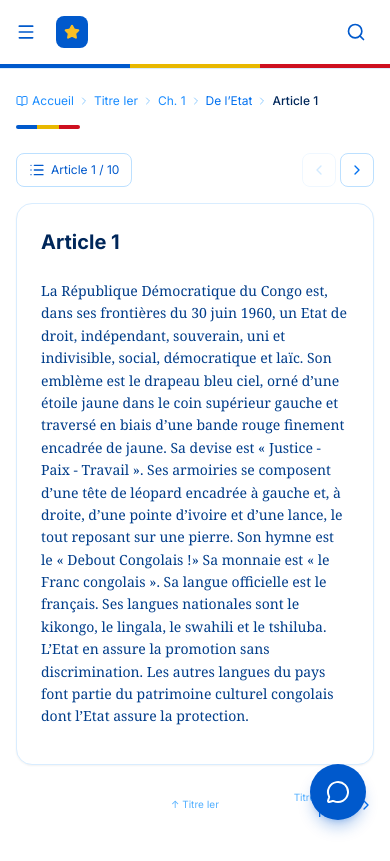
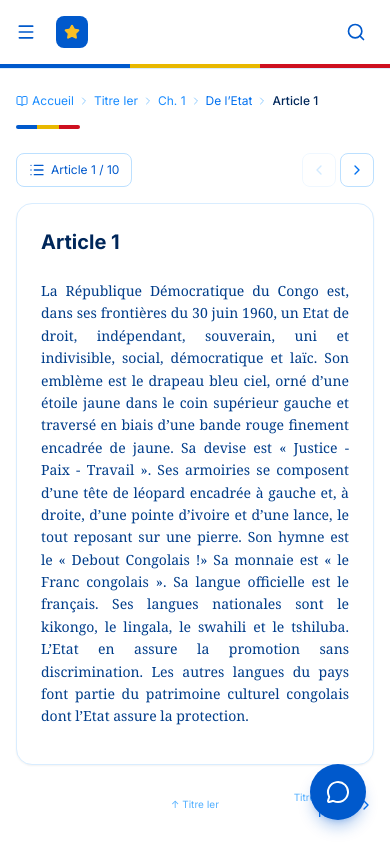
Before and after one commit to jkmpro9/constitution_rdc, a Next.js app: page /articles/1 in a window 390 px wide. Built offline with nearby package versions, Linux system fonts and the light colour scheme.

Commit message:
texte plus grand + justification sur mobile/desktop/tablette

```diff
--- a/package.json
+++ b/package.json
@@ -22,6 +22,7 @@
     "openai": "^6.37.0",
     "react": "^18",
     "react-dom": "^18",
+    "sharp": "^0.34.5",
     "tailwind-merge": "^3.6.0",
     "tailwindcss-animate": "^1.0.7"
   },
--- a/src/app/articles/[numero]/page.tsx
+++ b/src/app/articles/[numero]/page.tsx
@@ -347,7 +347,7 @@ export default function ArticlePage() {
               )}
             </header>
 
-            <div className="prose prose-blue prose-sm md:prose-base text-rdc-blue-900 font-serif max-w-none">
+            <div className="prose prose-blue prose-sm md:prose-base text-rdc-blue-900 font-serif max-w-none text-justify md:text-[1.05rem]">
               {(() => {
                 const text = article.contenu;
 
@@ -394,11 +394,11 @@ export default function ArticlePage() {
 
                 return (
                   <>
-                    {intro && <p className="mb-3">{intro}</p>}
+                    {intro && <p className="mb-3 text-justify leading-relaxed md:text-lg">{intro}</p>}
                     {groups.map((items, gi) => (
                       <ol key={gi} className="list-none pl-0 space-y-2 mb-4 last:mb-0">
                         {items.map((item, ii) => (
-                          <li key={ii} className="flex gap-2 leading-relaxed text-sm md:text-base">
+                          <li key={ii} className="flex gap-2 leading-relaxed text-justify text-base md:text-lg">
                             <span className="font-semibold text-rdc-blue-700 shrink-0 min-w-[1.5rem] text-right select-none">
                               {ii + 1}.
                             </span>
```
Also changed, not shown: 1 other file (tests, documents, lock files or other folders).
